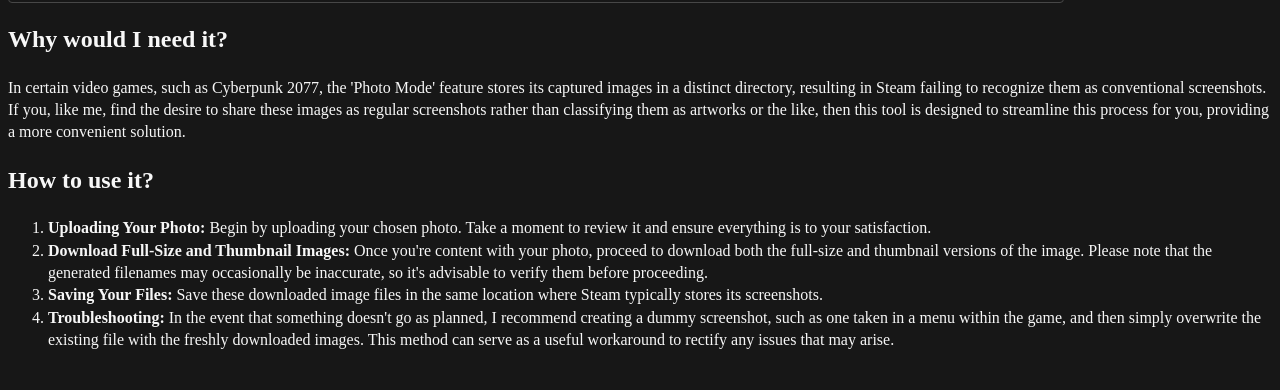
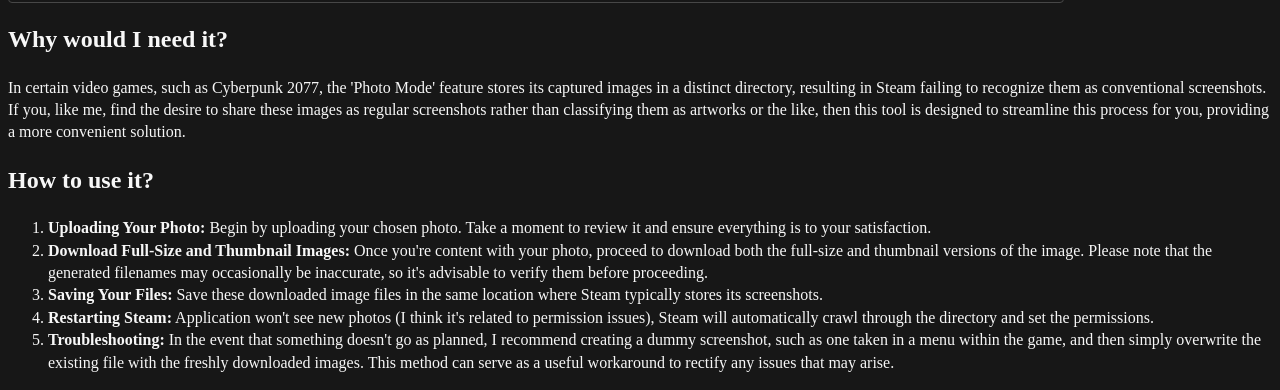
Before and after one commit to demondobf/steam-screenshot-faker, a plain HTML site: page index.html in a window 1280 px wide. Shown: the part 741-1131 px from the top of the page. Before the commit the page ends 1109 px from the top, so only its background shows below. Drawn offline with Linux system fonts and the light colour scheme.

Commit message:
Add Steam restart info

```diff
--- a/index.html
+++ b/index.html
@@ -55,6 +55,10 @@
             stores its screenshots.
           </li>
           <li>
+            <b>Restarting Steam:</b> Application won't see new photos (I think it's related to permission issues), Steam
+            will automatically crawl through the directory and set the permissions.
+          </li>
+          <li>
             <b>Troubleshooting:</b> In the event that something doesn't go as planned, I recommend creating a dummy
             screenshot, such as one taken in a menu within the game, and then simply overwrite the existing file with
             the freshly downloaded images. This method can serve as a useful workaround to rectify any issues that may
```
